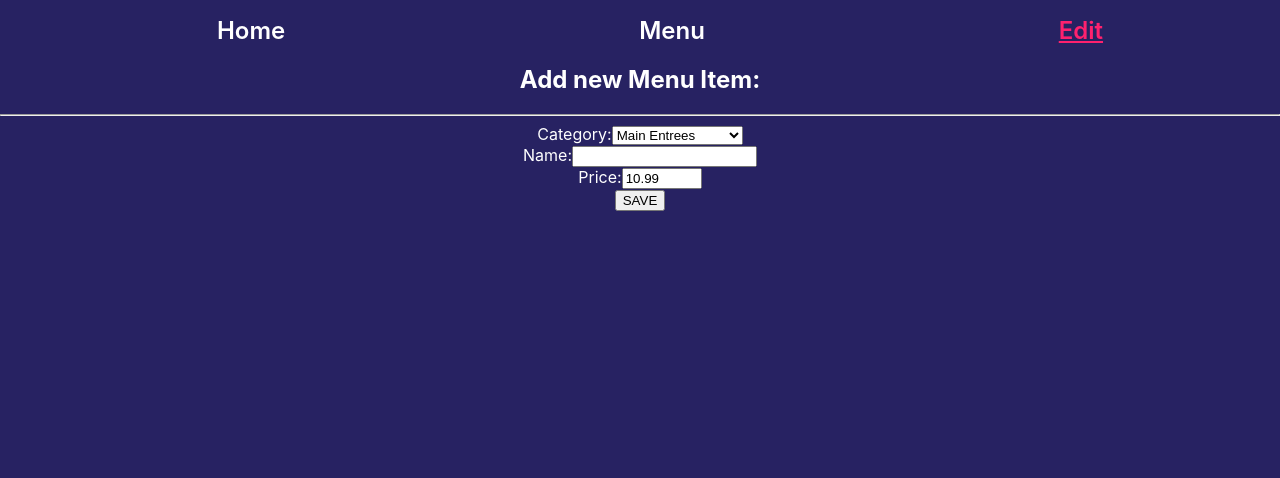
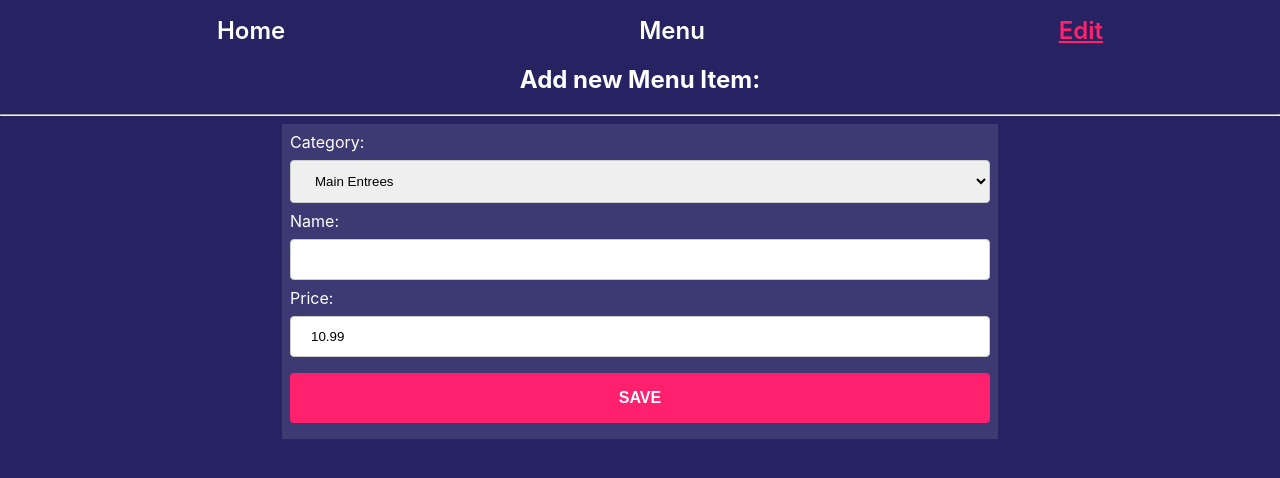
Before and after one commit to toddalbert/restaurant-frontend, a React (Create React App) app: page /edit in a window 1280 px wide. Shown: the top 478 px of the page. Built offline with nearby package versions, Linux system fonts and the light colour scheme.

Commit message:
re-style form

```diff
--- a/src/components/Edit.js
+++ b/src/components/Edit.js
@@ -1,4 +1,5 @@
 import React, { Component } from 'react'
+import './edit.css'
 
 class Edit extends Component {
   constructor(props) {
@@ -77,18 +78,15 @@ class Edit extends Component {
               <option value="drinks">Drinks</option>
             </select>
           </label>
-          <br />
           <label htmlFor="name">
             Name:
             <input name="name" type="text" value={name} onChange={this.handleChange} />
           </label>
-          <br />
           <label htmlFor="price">
             Price:
             <input name="price" value={price} onChange={this.handleChange} type="number" min="0.00" max="99.99" step="0.01" />
           </label>
-          <br />
-          <button type="submit">SAVE</button>
+          <button className='save-button' type="submit">SAVE</button>
         </form>
         {message &&
           <h2>{message}</h2>
--- /dev/null
+++ b/src/components/edit.css
@@ -0,0 +1,33 @@
+form {
+  width: 700px;
+  background-color: rgba(255,255,255,0.1);
+  margin: 8px auto;
+  padding: 8px;
+  text-align: left;
+}
+input, select {
+  width: 100%;
+  padding: 12px 20px;
+  margin: 8px 0;
+  display: inline-block;
+  border: 1px solid #ccc;
+  border-radius: 4px;
+  box-sizing: border-box;
+}
+.save-button {
+  width: 100%;
+  color: white;
+  padding: 14px 20px;
+  margin: 8px 0;
+  border: none;
+  border-radius: 4px;
+  background-color: #ff216e;
+  border: 2px solid #ff216e;
+  font-size: 16px;
+  font-weight: 800;
+  cursor: pointer;
+}
+.save-button:hover {
+  background-color: white;
+  color: #ff216e;
+}
```
